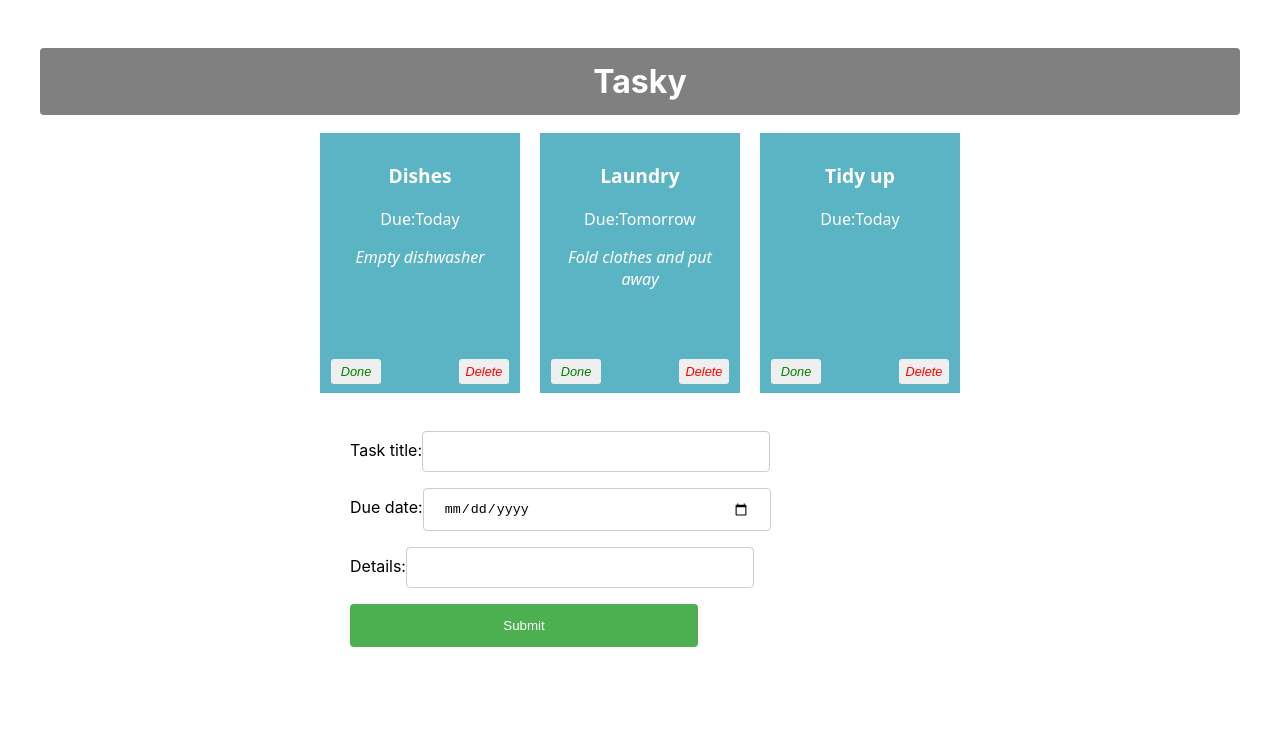
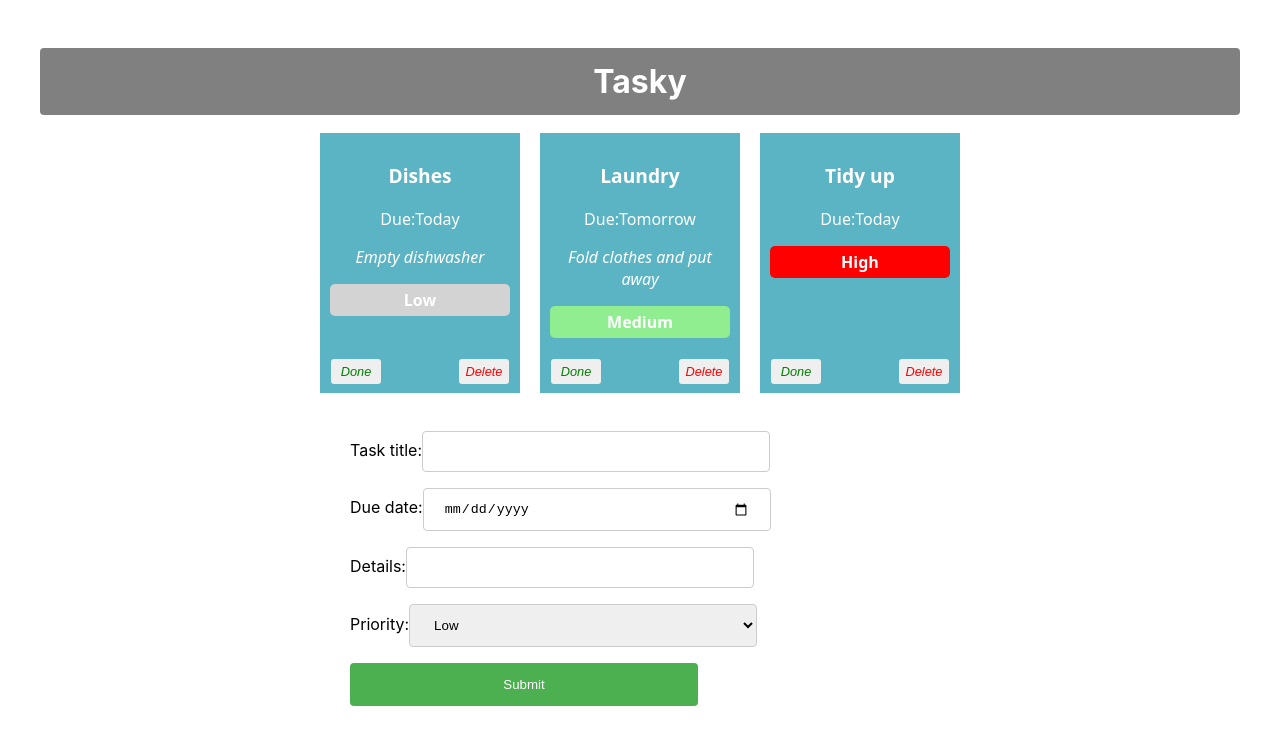
Before and after one commit to BruceWan1021/react-basics-labs, a React (Create React App) app in the folder tasky/: page / in a window 1280 px wide. Shown: the top 744 px of the page. Built offline with nearby package versions, Linux system fonts and the light colour scheme.

Commit message:
Tasky Lab 2 - Exercises done

```diff
--- a/tasky/src/App.css
+++ b/tasky/src/App.css
@@ -63,7 +63,7 @@
   color: red;
 }
 
-input[type=text], input[type=date] {
+input[type=text], input[type=date],select {
   width: 60%;
   padding: 12px 20px;
   margin: 8px 0;
@@ -93,3 +93,9 @@
   width: 50%;
   margin: auto;
 }
+
+.priority{
+  font-weight: bold;
+  padding: 5px;
+  border-radius: 5px;
+}
--- a/tasky/src/App.js
+++ b/tasky/src/App.js
@@ -8,9 +8,9 @@
 function App() {
   const [ taskState, setTaskState ] = useState({
     tasks: [
-      { id: 1, title:"Dishes", description: "Empty dishwasher", deadline: "Today", done: false },
-      { id: 2, title: "Laundry", description: "Fold clothes and put away", deadline: "Tomorrow", done: false },
-      { id: 3, title: "Tidy up", deadline: "Today", done: false}
+      { id: 1, title:"Dishes", description: "Empty dishwasher", deadline: "Today", priority: "Low", done: false },
+      { id: 2, title: "Laundry", description: "Fold clothes and put away", priority: "Medium", deadline: "Tomorrow", done: false },
+      { id: 3, title: "Tidy up", deadline: "Today", priority: "High", done: false}
     ]
   });
   const doneHandler = (taskIndex) => {
@@ -26,7 +26,8 @@
   const [ formState, setFormState ] = useState({
     title:"",
     description:"",
-    deadline:""
+    deadline:"",
+    priority:"Low"
   });
   const formChangeHandler = (event) => {
     let form = {...formState};
@@ -40,6 +41,9 @@
           break;
       case "deadline":
           form.deadline = event.target.value;
+          break;
+      case "priority":
+          form.priority = event.target.value;
           break;
       default:
           form = formState;
@@ -68,8 +72,10 @@
         deadline={task.deadline}
         key={task.id}
         done={task.done}
+        priority={task.priority}
         markDone={() => doneHandler(index)}
         deleteTask = {() => deleteHandler(index)}
+
       />
       ))}
       <AddTaskForm submit={formSubmitHandler} change={formChangeHandler}/>
--- a/tasky/src/components/Form.js
+++ b/tasky/src/components/Form.js
@@ -19,6 +19,15 @@
             Details:
             <input type="text" name="description" onChange={(event) => props.change(event)}/>
         </label>
+        <br />
+        <label>
+            Priority:
+            <select name="priority" defaultValue="Low" onChange={(event) => props.change(event)}>
+              <option value="High">High</option>
+              <option value="Medium">Medium</option>
+              <option value="Low">Low</option>
+            </select>
+        </label>
         <input type="submit" value="Submit"/>
         </form>
     </div>
--- a/tasky/src/components/Task.js
+++ b/tasky/src/components/Task.js
@@ -7,6 +7,10 @@
             <p className="title">{props.title}</p>
             <p>Due:{props.deadline}</p>
             <p className="detail">{props.description}</p>
+            <p className="priority"
+            style={{backgroundColor:props.priority==="High" ? 'red' : props.priority==="Medium" ? 'lightgreen' : 'lightgray'}}>
+                {props.priority}
+            </p>
             <button onClick={props.markDone} className='doneButton'>Done</button>
             <button className='deleteButton' onClick={props.deleteTask}>Delete</button>
         </div>
```
